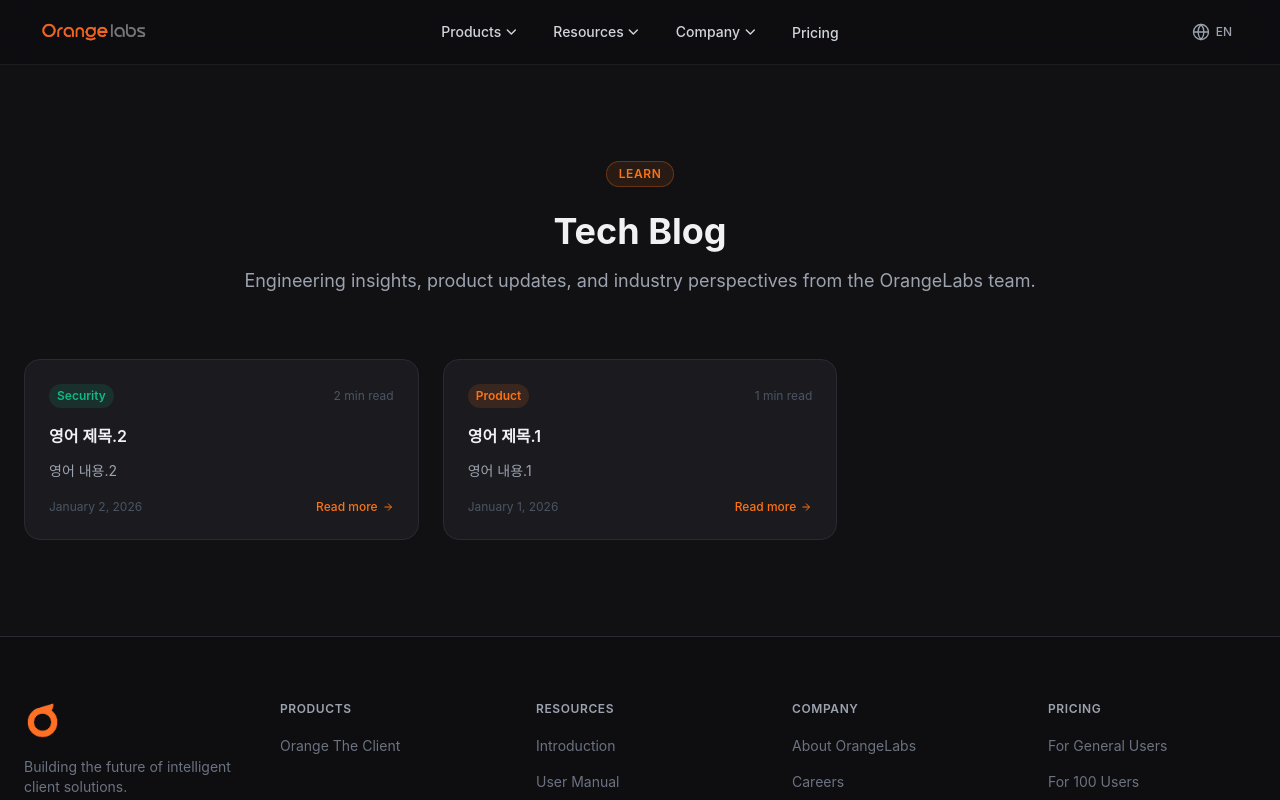
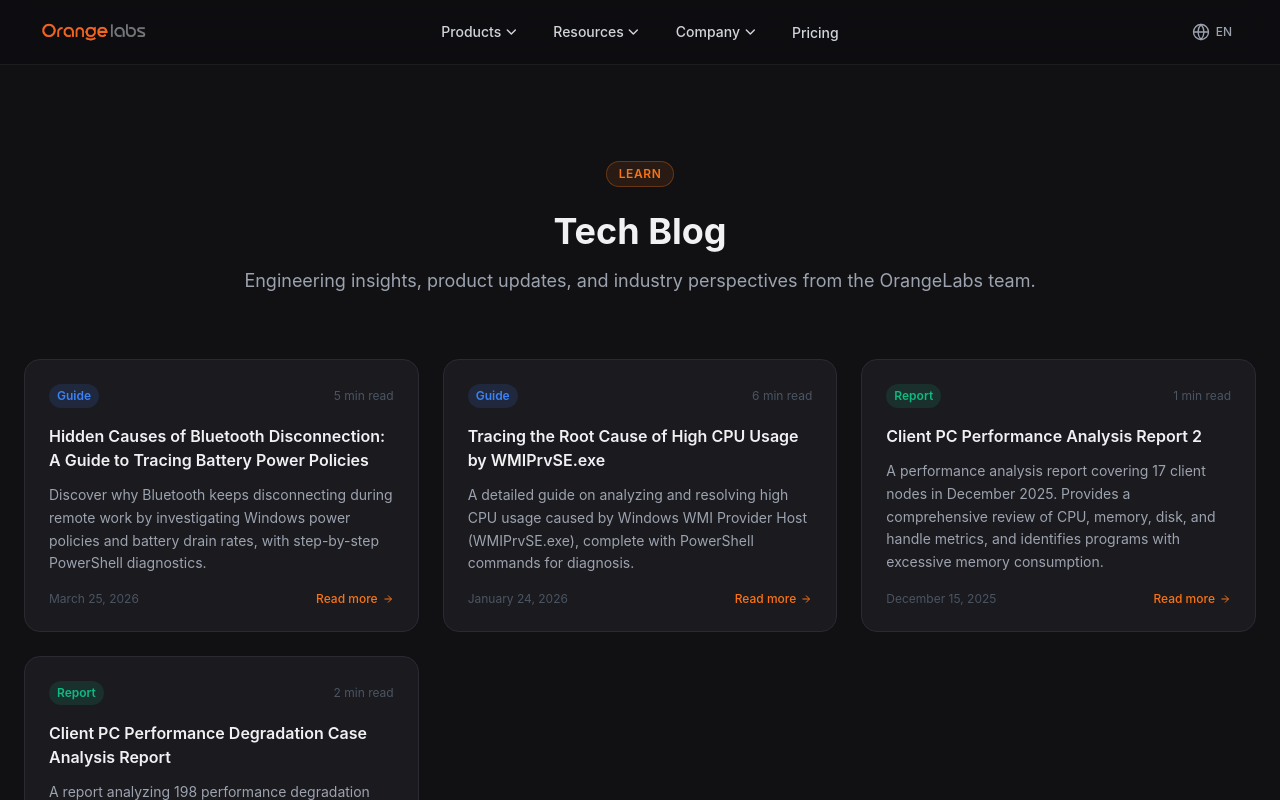
Before and after one commit to o5l3/Orange-Labs, a React (Vite) app: page /resources/blog in a window 1280 px wide. Shown: the top 800 px of the page. Built offline with nearby package versions, Linux system fonts and the light colour scheme.

Commit message:
OR-1057 기술 블로그 페이지의 포스트 레이아웃을 수정함

```diff
--- a/public/tech_blog.json
+++ b/public/tech_blog.json
@@ -3,20 +3,40 @@
     "language": "ko",
     "posts": [
       {
-        "category": "Product",
-        "subject": "제목.1",
-        "content": "내용.1",
-        "readMinutes": "1",
-        "createdAt": "2026.01.01",
-        "link": "https://google.com"
+        "category": "Guide",
+        "categoryColor": "#3b82f6",
+        "subject": "블루투스 끊김의 숨겨진 원인: 배터리 전원 정책 추적 가이드",
+        "content": "재택근무 시 블루투스가 자꾸 끊기는 원인을 Windows 전원 정책과 배터리 방전 속도에서 찾고, PowerShell로 진단하는 방법을 안내합니다.",
+        "readMinutes": "5",
+        "createdAt": "2026.03.25",
+        "link": "https://o5l3.github.io/blogs/#/post/bluetooth-battery-disconnect-guide"
       },
       {
-        "category": "Security",
-        "subject": "제목.2",
-        "content": "내용.2",
+        "category": "Guide",
+        "categoryColor": "#3b82f6",
+        "subject": "WMIPrvSE.exe 고 CPU 사용 원친 추적 가이드",
+        "content": "Windows WMI Provider Host(WMIPrvSE.exe)가 높은 CPU를 사용할 때의 원인 분석 및 해결 방법을 PowerShell 명령어와 함께 상세히 안내합니다.",
+        "readMinutes": "6",
+        "createdAt": "2026.01.24",
+        "link": "https://o5l3.github.io/blogs/#/post/wmiprvse-high-cpu-guide"
+      },
+      {
+        "category": "Report",
+        "categoryColor": "#10b981",
+        "subject": "고객사 PC 성능 분석 보고서 2",
+        "content": "2025년 12월 고객사의 17개 노드에 대한 성능 분석 보고서입니다. CPU, 메모리, 디스크, 핸들 메트릭을 종합 분석하고, 메모리 과다 사용 프로그램을 식별합니다.",
+        "readMinutes": "1",
+        "createdAt": "2025.12.15",
+        "link": "https://o5l3.github.io/blogs/#/post/pc-performance-report-2"
+      },
+      {
+        "category": "Report",
+        "categoryColor": "#10b981",
+        "subject": "고객사 PC 성능 저하 사례 분석 보고서",
+        "content": "2025년 10월 고객사 24대 PC에서 발견된 198건의 성능 저하 증상을 분석한 보고서입니다. 파일 시스템 지연, 비정상 프로세스 종료, CPU 과다 사용, BSOD 등의 사례를 다룹니다.",
         "readMinutes": "2",
-        "createdAt": "2026.01.02",
-        "link": "https://google.com"
+        "createdAt": "2025.11.17",
+        "link": "https://o5l3.github.io/blogs/#/post/pc-performance-report-1"
       }
     ]
   },
@@ -24,20 +44,40 @@
     "language": "en",
     "posts": [
       {
-        "category": "Product",
-        "subject": "영어 제목.1",
-        "content": "영어 내용.1",
-        "readMinutes": "1",
-        "createdAt": "2026.01.01",
-        "link": "https://google.com"
+        "category": "Guide",
+        "categoryColor": "#3b82f6",
+        "subject": "Hidden Causes of Bluetooth Disconnection: A Guide to Tracing Battery Power Policies",
+        "content": "Discover why Bluetooth keeps disconnecting during remote work by investigating Windows power policies and battery drain rates, with step-by-step PowerShell diagnostics.",
+        "readMinutes": "5",
+        "createdAt": "2026.03.25",
+        "link": "https://o5l3.github.io/blogs/#/post/bluetooth-battery-disconnect-guide"
       },
       {
-        "category": "Security",
-        "subject": "영어 제목.2",
-        "content": "영어 내용.2",
+        "category": "Guide",
+        "categoryColor": "#3b82f6",
+        "subject": "Tracing the Root Cause of High CPU Usage by WMIPrvSE.exe",
+        "content": "A detailed guide on analyzing and resolving high CPU usage caused by Windows WMI Provider Host (WMIPrvSE.exe), complete with PowerShell commands for diagnosis.",
+        "readMinutes": "6",
+        "createdAt": "2026.01.24",
+        "link": "https://o5l3.github.io/blogs/#/post/wmiprvse-high-cpu-guide"
+      },
+      {
+        "category": "Report",
+        "categoryColor": "#10b981",
+        "subject": "Client PC Performance Analysis Report 2",
+        "content": "A performance analysis report covering 17 client nodes in December 2025. Provides a comprehensive review of CPU, memory, disk, and handle metrics, and identifies programs with excessive memory consumption.",
+        "readMinutes": "1",
+        "createdAt": "2025.12.15",
+        "link": "https://o5l3.github.io/blogs/#/post/pc-performance-report-2"
+      },
+      {
+        "category": "Report",
+        "categoryColor": "#10b981",
+        "subject": "Client PC Performance Degradation Case Analysis Report",
+        "content": "A report analyzing 198 performance degradation symptoms found across 24 client PCs in October 2025, covering cases such as file system delays, abnormal process terminations, excessive CPU usage, and BSOD.",
         "readMinutes": "2",
-        "createdAt": "2026.01.02",
-        "link": "https://google.com"
+        "createdAt": "2025.11.17",
+        "link": "https://o5l3.github.io/blogs/#/post/pc-performance-report-1"
       }
     ]
   },
@@ -45,20 +85,40 @@
     "language": "zh",
     "posts": [
       {
-        "category": "Product",
-        "subject": "중국어 제목.1",
-        "content": "중국어 내용.1",
-        "readMinutes": "1",
-        "createdAt": "2026.01.01",
-        "link": "https://google.com"
+        "category": "Guide",
+        "categoryColor": "#3b82f6",
+        "subject": "蓝牙断连的隐藏原因：电池电源策略追踪指南",
+        "content": "从Windows电源策略和电池放电速度中找出远程办公时蓝牙频繁断连的根本原因，并介绍如何使用PowerShell进行诊断。",
+        "readMinutes": "5",
+        "createdAt": "2026.03.25",
+        "link": "https://o5l3.github.io/blogs/#/post/bluetooth-battery-disconnect-guide"
       },
       {
-        "category": "Security",
-        "subject": "중국어 제목.2",
-        "content": "중국어 내용.2",
+        "category": "Guide",
+        "categoryColor": "#3b82f6",
+        "subject": "WMIPrvSE.exe 高CPU占用原因追踪指南",
+        "content": "详细介绍Windows WMI Provider Host（WMIPrvSE.exe）占用高CPU时的原因分析与解决方法，并附带PowerShell诊断命令说明。",
+        "readMinutes": "6",
+        "createdAt": "2026.01.24",
+        "link": "https://o5l3.github.io/blogs/#/post/wmiprvse-high-cpu-guide"
+      },
+      {
+        "category": "Report",
+        "categoryColor": "#10b981",
+        "subject": "客户PC性能分析报告 2",
+        "content": "这是2025年12月针对客户17个节点的性能分析报告，综合分析了CPU、内存、磁盘和句柄指标，并识别出内存占用过高的程序。",
+        "readMinutes": "1",
+        "createdAt": "2025.12.15",
+        "link": "https://o5l3.github.io/blogs/#/post/pc-performance-report-2"
+      },
+      {
+        "category": "Report",
+        "categoryColor": "#10b981",
+        "subject": "客户PC性能下降案例分析报告",
+        "content": "本报告对2025年10月客户24台PC中发现的198起性能下降症状进行了分析，涵盖文件系统延迟、异常进程终止、CPU过度占用及蓝屏（BSOD）等典型案例。",
         "readMinutes": "2",
-        "createdAt": "2026.01.02",
-        "link": "https://google.com"
+        "createdAt": "2025.11.17",
+        "link": "https://o5l3.github.io/blogs/#/post/pc-performance-report-1"
       }
     ]
   },
@@ -66,20 +126,40 @@
     "language": "ja",
     "posts": [
       {
-        "category": "Product",
-        "subject": "일본어 제목.1",
-        "content": "일본어 내용.1",
-        "readMinutes": "1",
-        "createdAt": "2026.01.01",
-        "link": "https://google.com"
+        "category": "Guide",
+        "categoryColor": "#3b82f6",
+        "subject": "Bluetooth切断の隠れた原因：バッテリー電源ポリシー追跡ガイド",
+        "content": "在宅勤務中にBluetoothが頻繁に切断される原因をWindowsの電源ポリシーとバッテリー放電速度から探り、PowerShellで診断する方法を詳しく解説します。",
+        "readMinutes": "5",
+        "createdAt": "2026.03.25",
+        "link": "https://o5l3.github.io/blogs/#/post/bluetooth-battery-disconnect-guide"
       },
       {
-        "category": "Security",
-        "subject": "일본어 제목.2",
-        "content": "일본어 내용.2",
+        "category": "Guide",
+        "categoryColor": "#3b82f6",
+        "subject": "WMIPrvSE.exe 高CPU使用率の原因追跡ガイド",
+        "content": "Windows WMI Provider Host（WMIPrvSE.exe）がCPUを高負荷で使用する場合の原因分析と解決方法を、PowerShellコマンドとともに詳しく解説します。",
+        "readMinutes": "6",
+        "createdAt": "2026.01.24",
+        "link": "https://o5l3.github.io/blogs/#/post/wmiprvse-high-cpu-guide"
+      },
+      {
+        "category": "Report",
+        "categoryColor": "#10b981",
+        "subject": "顧客PC性能分析レポート 2",
+        "content": "2025年12月、顧客の17ノードを対象とした性能分析レポートです。CPU・メモリ・ディスク・ハンドルのメトリクスを総合的に分析し、メモリを過剰消費するプログラムを特定します。",
+        "readMinutes": "1",
+        "createdAt": "2025.12.15",
+        "link": "https://o5l3.github.io/blogs/#/post/pc-performance-report-2"
+      },
+      {
+        "category": "Report",
+        "categoryColor": "#10b981",
+        "subject": "顧客PC性能低下事例分析レポート",
+        "content": "2025年10月に顧客の24台のPCで発見された198件の性能低下症状を分析したレポートです。ファイルシステムの遅延、異常なプロセス終了、CPU過負荷、BSODなどの事例を取り上げています。",
         "readMinutes": "2",
-        "createdAt": "2026.01.02",
-        "link": "https://google.com"
+        "createdAt": "2025.11.17",
+        "link": "https://o5l3.github.io/blogs/#/post/pc-performance-report-1"
       }
     ]
   }
--- a/src/pages/Resources/TechBlog.tsx
+++ b/src/pages/Resources/TechBlog.tsx
@@ -3,6 +3,7 @@ import { useTranslation } from 'react-i18next';
 
 interface BlogPost {
   category: string;
+  categoryColor: string;
   subject: string;
   content: string;
   readMinutes: string;
@@ -31,12 +32,6 @@ const formatDate = (dateStr: string, lang: string): string => {
   }).format(date);
 };
 
-const categoryColors: Record<string, string> = {
-  Engineering: '#3b82f6',
-  Product: '#f97316',
-  Security: '#10b981',
-  Insights: '#a855f7',
-};
 
 export default function TechBlog() {
   const { t, i18n } = useTranslation();
@@ -83,13 +78,13 @@ export default function TechBlog() {
             onClick={() => post.link && window.open(post.link, '_blank', 'noopener,noreferrer')}
           >
             <div className="flex items-center justify-between mb-4">
-              <span className="text-xs font-semibold px-2 py-1 rounded-full" style={{ backgroundColor: `${categoryColors[post.category] ?? '#6b7280'}22`, color: categoryColors[post.category] ?? '#6b7280' }}>
+              <span className="text-xs font-semibold px-2 py-1 rounded-full" style={{ backgroundColor: `${post.categoryColor ?? '#6b7280'}22`, color: post.categoryColor ?? '#6b7280' }}>
                 {post.category}
               </span>
               <span className="text-xs" style={{ color: '#4b5563' }}>{post.readMinutes} {t('blog.minRead')}</span>
             </div>
-            <h2 className="text-base font-semibold mb-3 flex-1" style={{ color: '#f1f1f3', lineHeight: '1.5' }}>{post.subject}</h2>
-            <p className="text-sm mb-4 leading-relaxed" style={{ color: '#9ca3af' }}>{post.content}</p>
+            <h2 className="text-base font-semibold mb-3" style={{ color: '#f1f1f3', lineHeight: '1.5' }}>{post.subject}</h2>
+            <p className="text-sm mb-4 leading-relaxed flex-1" style={{ color: '#9ca3af' }}>{post.content}</p>
             <div className="flex items-center justify-between">
               <span className="text-xs" style={{ color: '#4b5563' }}>{formatDate(post.createdAt, i18n.language.split('-')[0])}</span>
               <span className="text-xs font-medium flex items-center gap-1" style={{ color: '#f97316' }}>
```
